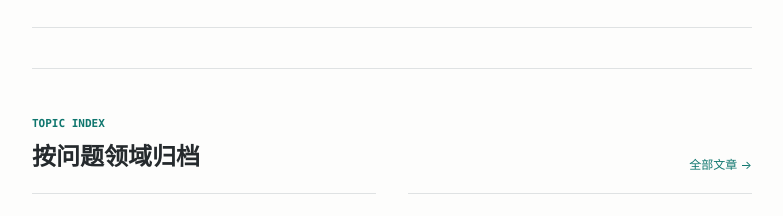
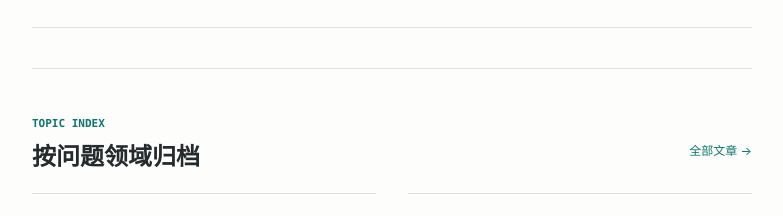
Before and after one commit to ljh12138164/blog, a Next.js app: page / in a window 1280 px wide. Shown: the part 1543-1759 px from the top of the page, without its empty margins (248-1031 px from the left). Built offline with nearby package versions, Linux system fonts and the light colour scheme.

Commit message:
fix: close final UI review findings

```diff
--- a/app/page.tsx
+++ b/app/page.tsx
@@ -95,7 +95,7 @@ export default function HomePage() {
                 className="grid grid-cols-[92px_minmax(0,1fr)] gap-5 border-b border-line py-6 max-sm:grid-cols-1 max-sm:gap-2"
                 key={post.slug}
               >
-                <div className="font-mono text-[11px] leading-5 text-muted">
+                <div className="font-mono text-[11px] leading-5 text-muted tabular-nums">
                   <time className="tabular-nums" dateTime={post.date}>
                     {post.date}
                   </time>
@@ -126,7 +126,10 @@ export default function HomePage() {
               <span className="font-mono text-[11px] font-bold text-accent">TOPIC INDEX</span>
               <h2 className="mt-2 mb-0 text-balance text-2xl font-bold">按问题领域归档</h2>
             </div>
-            <Link className="shrink-0 text-xs text-accent no-underline" href="/posts">
+            <Link
+              className="inline-flex min-h-11 shrink-0 items-center text-xs text-accent no-underline"
+              href="/posts"
+            >
               全部文章 →
             </Link>
           </div>
```
Also changed, not shown: 2 other files (tests, documents, lock files or other folders).
